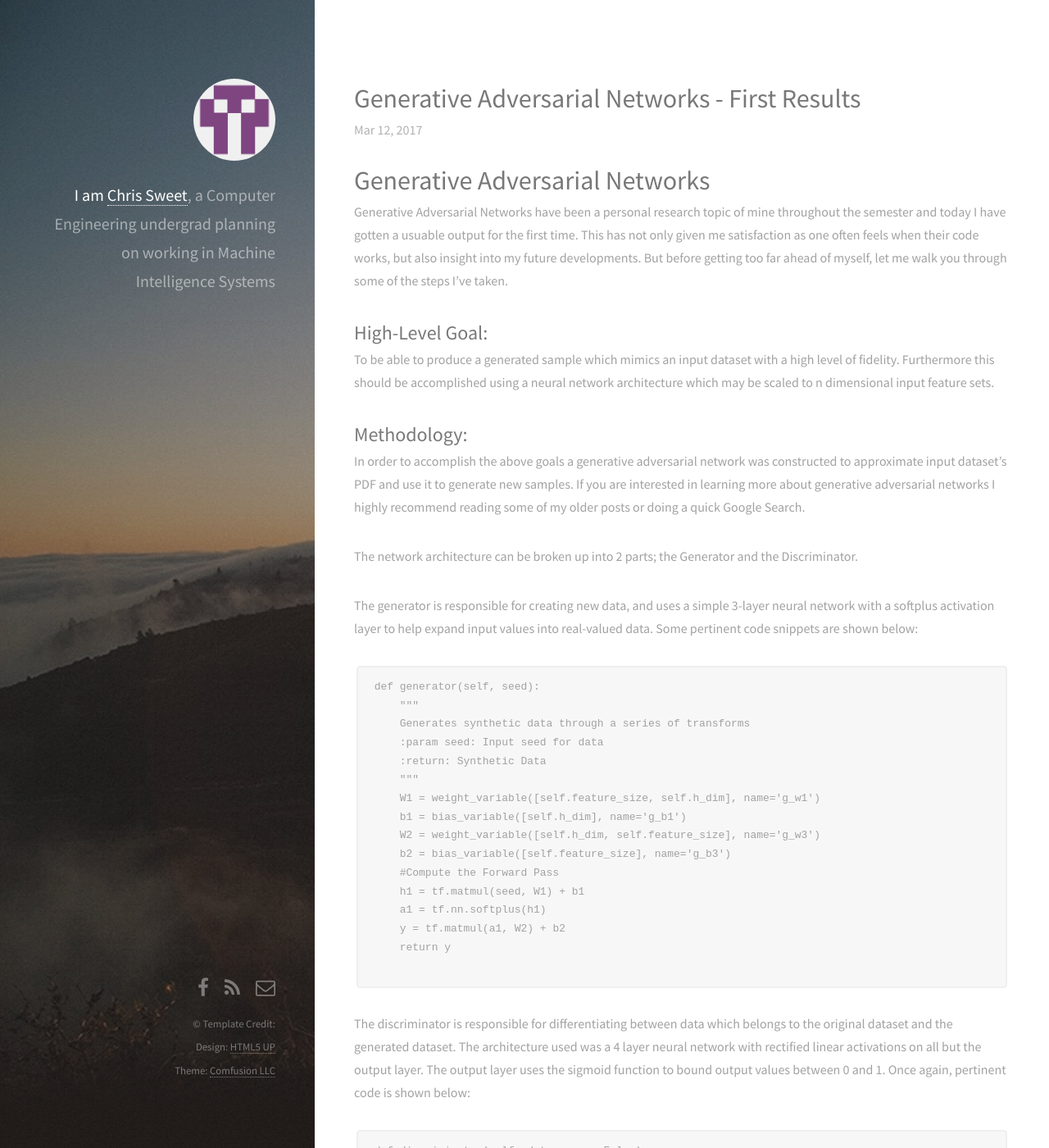
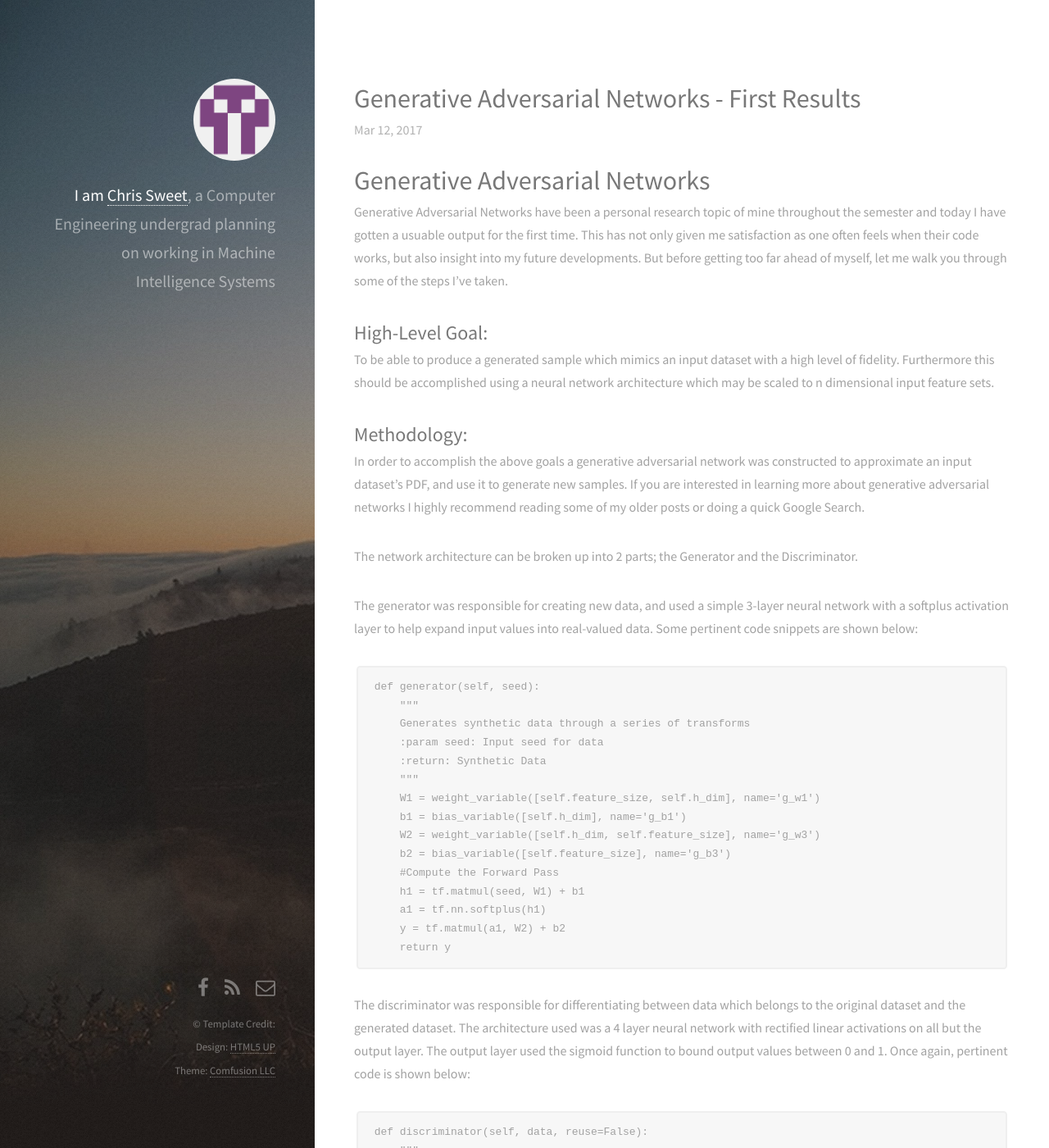
Before and after one commit to SweetsRepo/SweetsRepo.github.io, a Jekyll site: the page built from _posts/2017-03-12-FirstResults.markdown, in a window 1280 px wide and 1400 px high. Shown: the whole window at 82% size. Built offline with Jekyll 4.4.1, drawn with Linux system fonts in a browser that asks for light colours; nearby versions of some CDN libraries; some of the changed text lies outside the part shown.

Commit message:
Update formatting

````diff
--- a/_posts/2017-03-12-FirstResults.markdown
+++ b/_posts/2017-03-12-FirstResults.markdown
@@ -23,7 +23,7 @@ feature sets.
 ## Methodology:
 
 In order to accomplish the above goals a generative adversarial network was
-constructed to approximate input dataset's PDF and use it to generate new
+constructed to approximate an input dataset's PDF, and use it to generate new
 samples. If you are interested in learning more about generative adversarial
 networks I highly recommend reading some of my older posts or doing a quick
 Google Search.
@@ -31,7 +31,7 @@ Google Search.
 The network architecture can be broken up into 2 parts; the Generator and the
 Discriminator.
 
-The generator is responsible for creating new data, and uses a
+The generator was responsible for creating new data, and used a
 simple 3-layer neural network with a softplus activation layer to help expand
 input values into real-valued data. Some pertinent code snippets are shown below:
 
@@ -51,13 +51,12 @@ def generator(self, seed):
     a1 = tf.nn.softplus(h1)
     y = tf.matmul(a1, W2) + b2
     return y
-
 ```
 
-The discriminator is responsible for differentiating between data which belongs
+The discriminator was responsible for differentiating between data which belongs
 to the original dataset and the generated dataset. The architecture used was a
 4 layer neural network with rectified linear activations on all but the output
-layer. The output layer uses the sigmoid function to bound output values
+layer. The output layer used the sigmoid function to bound output values
 between 0 and 1. Once again, pertinent code is shown below:
 
 ```python
@@ -83,7 +82,6 @@ def discriminator(self, data, reuse=False):
     a2 = tf.nn.relu(h2)
     y = tf.matmul(a2, W3) + b3
     return tf.sigmoid(y)
-
 ```
 
 With the architectural definitions complete a training procedure was defined.
@@ -103,7 +101,6 @@ for i in range(10000):
        pre_loss_eval = self.loss_pre.eval(feed_dict={self.pre: np.reshape(mini_d, (con['batch_size'], 1)),
        self.pre_: np.reshape(mini_d_, (con['batch_size'], 1))})
        print("Step %d\n Discriminator: %g" % (i, pre_loss_eval))
-
 ```
 
 Note that this dataset can be approximated by a normal distribution, hence the
@@ -118,7 +115,6 @@ attempts to minimize misclassifications.
 ```python
 self.loss_d = tf.reduce_mean(-tf.log(self.D) - tf.log(1 - self.D_))
 self.loss_g = tf.reduce_mean(-tf.log(self.D_))
-
 ```
 
 ## Results:
````
Also changed, not shown: other parts of _posts/2017-03-12-FirstResults.markdown (+1 -1 lines).
